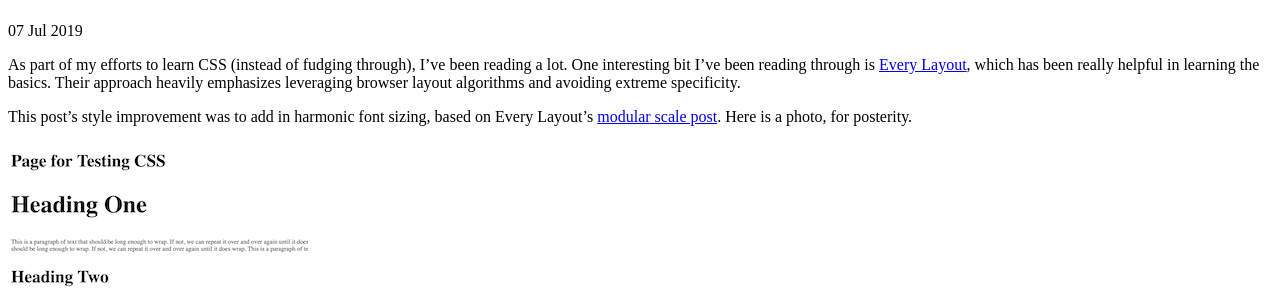
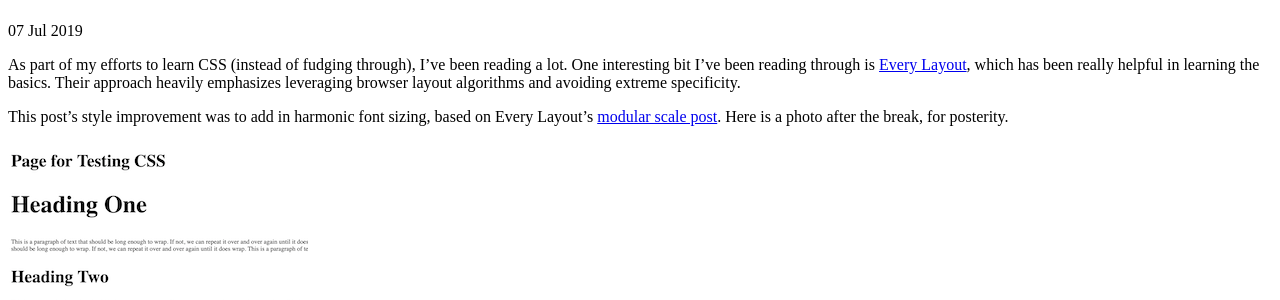
Before and after one commit to ezrasavard/ezrasavard.com, a Jekyll site: the page built from _posts/2019-07-07-harmonic-font-sizing.md, in a window 1280 px wide. Shown: the part 1121-1421 px from the top of the page. Built offline with Jekyll 4.4.1, drawn with Linux system fonts in a browser that asks for light colours; nearby versions of some CDN libraries.

Commit message:
put images after breaks in CSS posts

```diff
--- a/_posts/2019-07-07-harmonic-font-sizing.md
+++ b/_posts/2019-07-07-harmonic-font-sizing.md
@@ -10,8 +10,10 @@
 browser layout algorithms and avoiding extreme specificity.
 
 This post's style improvement was to add in harmonic font sizing, based on Every Layout's
-[modular scale post](https://every-layout.dev/rudiments/modular-scale/). Here is a photo, for
-posterity.
+[modular scale post](https://every-layout.dev/rudiments/modular-scale/). Here is a photo
+after the break, for posterity.
+
+<!--more-->
 
 <img
     alt="CSS test page with modular scale"
```
Also changed, not shown: _posts/2019-07-01-semantics.md (+4 -0 lines).
